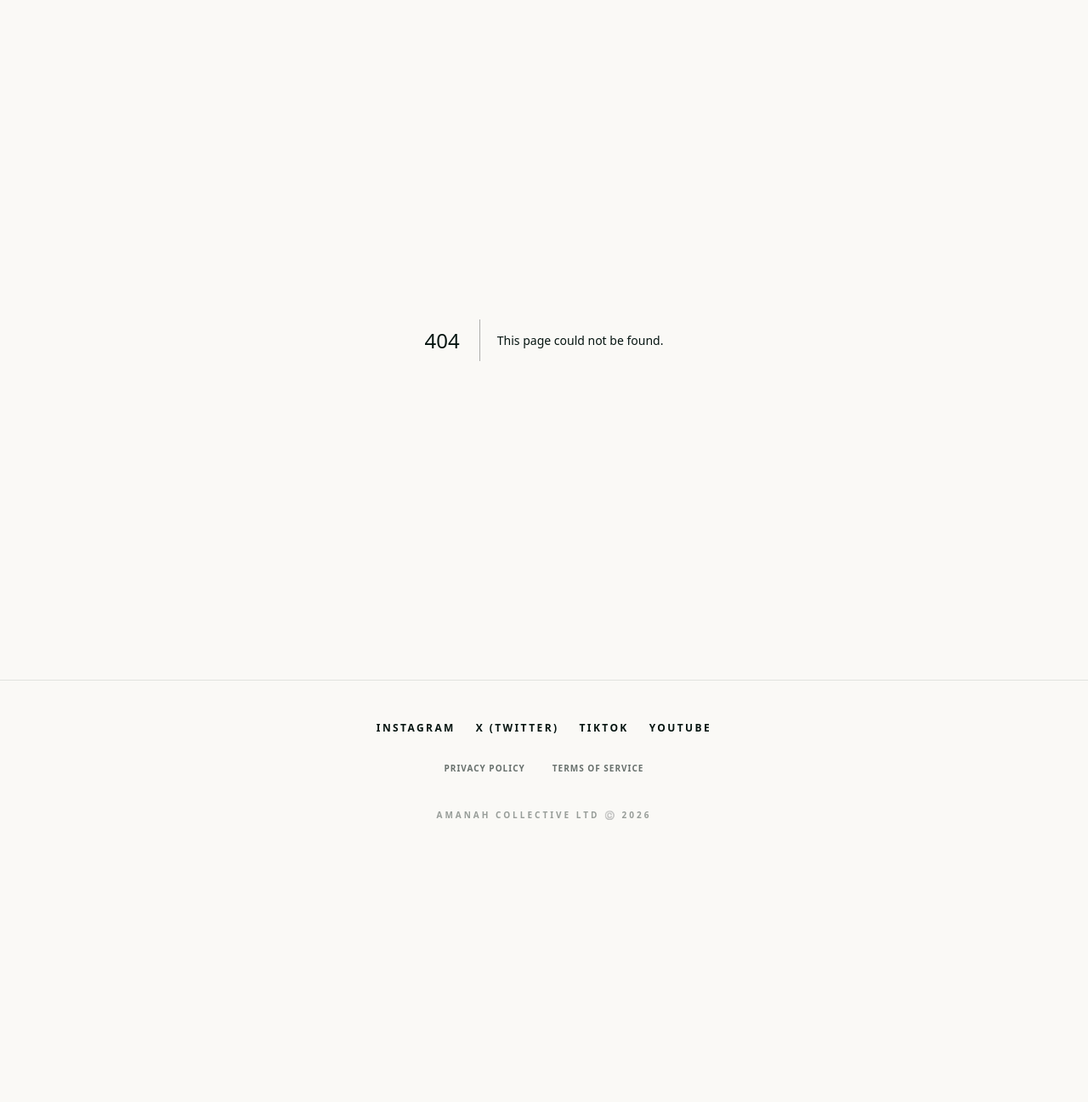
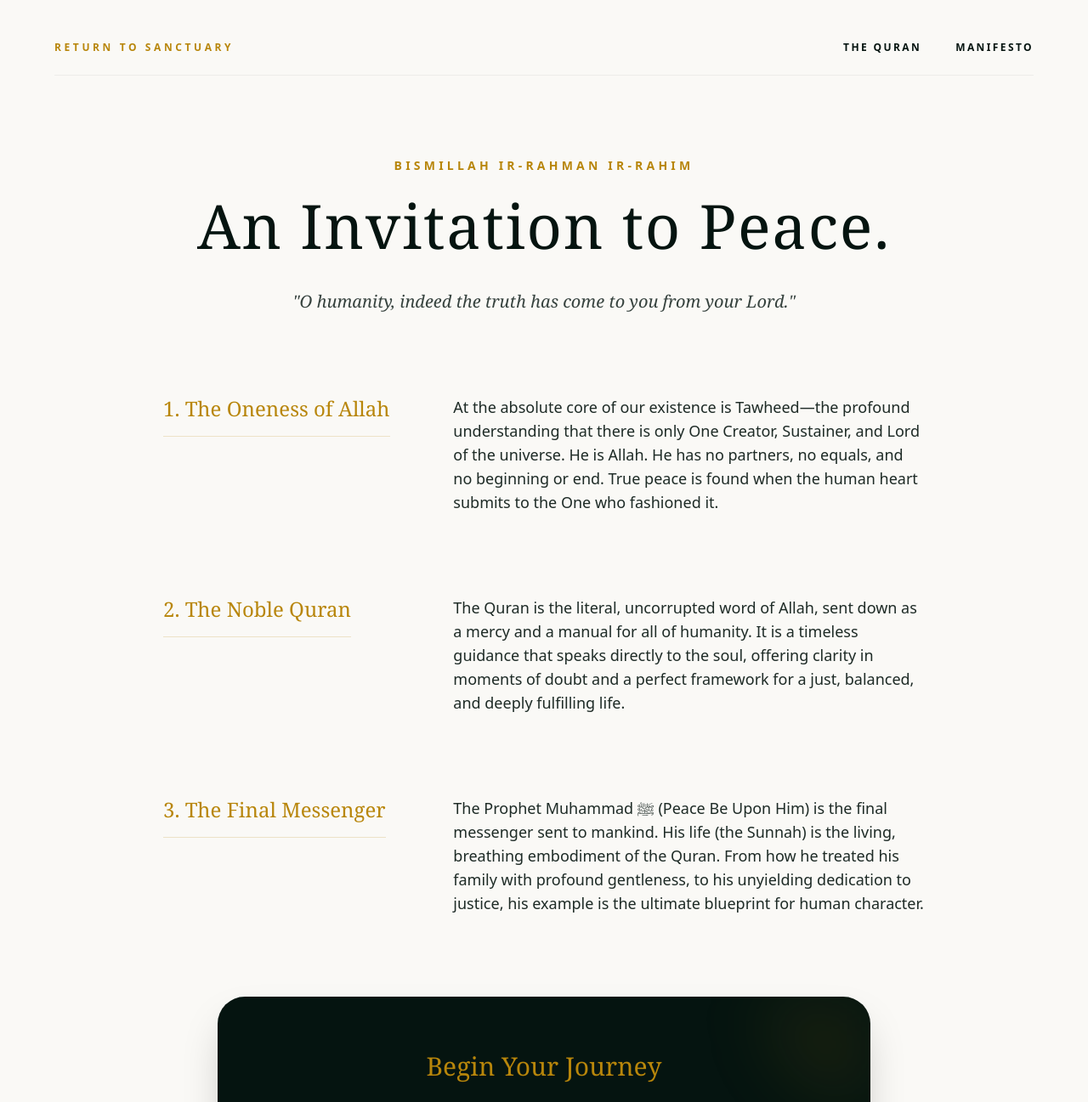
Before and after one commit to amanahco/amanah-web, a Next.js app: page /invitation in a window 1280 px wide. Before the commit this address had no page. Shown: the top 1297 px of the page at 85% size. Before the commit the page ends 1031 px from the top, so only its background shows below. Built offline with nearby package versions, Linux system fonts and the light colour scheme.

Commit message:
UI: Refined footer layout on Manifesto, Story, and Quran pages for improved consistency and design coherence.

```diff
--- /dev/null
+++ b/app/invitation/page.tsx
@@ -0,0 +1,103 @@
+/**
+ * UI: Amanah Web Storefront - The Invitation (Da'wah Portal)
+ * Description: A serene, universal introduction to Islam.
+ * Focuses on Tawheed, the Noble Quran, and the Sunnah.
+ * Designed with strict 'Quiet Luxury' aesthetics.
+ * Amanah Collective Ltd ©️ 2026
+ */
+
+import React from 'react';
+import Link from 'next/link';
+
+export default function Invitation() {
+  return (
+    <main className="w-full flex flex-col items-center pt-12 pb-24 px-6 md:px-12 font-sans text-[#051410] bg-[#FAF9F6] min-h-screen overflow-x-hidden">
+
+      {/* Elegant Top Navigation */}
+      <nav className="w-full max-w-6xl flex justify-between items-center mb-20 uppercase text-[10px] md:text-xs font-bold tracking-[0.2em] border-b border-[#051410]/5 pb-6">
+         <Link href="/" className="text-[#B8860B] tracking-[0.3em] hover:text-[#051410] transition-colors duration-300">
+           Return to Sanctuary
+         </Link>
+         <div className="flex gap-6 md:gap-10">
+           <Link href="/quran" className="hover:text-[#B8860B] transition-colors duration-300">The Quran</Link>
+           <Link href="/manifesto" className="hover:text-[#B8860B] transition-colors duration-300">Manifesto</Link>
+         </div>
+      </nav>
+
+      {/* Hero Section */}
+      <div className="w-full max-w-4xl flex flex-col items-center text-center mb-24 mt-4">
+        <h2 className="text-xs md:text-sm font-bold tracking-[0.3em] text-[#B8860B] mb-6 uppercase">
+          Bismillah ir-Rahman ir-Rahim
+        </h2>
+        <h1 className="text-4xl md:text-6xl lg:text-7xl font-serif mb-10 text-[#051410] tracking-wide leading-tight">
+          An Invitation to Peace.
+        </h1>
+        <p className="text-lg md:text-xl text-[#051410]/80 leading-relaxed max-w-2xl font-serif italic">
+          "O humanity, indeed the truth has come to you from your Lord."
+        </p>
+      </div>
+
+      {/* The Three Pillars of the Message */}
+      <div className="w-full max-w-4xl flex flex-col gap-16 md:gap-24 mb-24 text-left">
+
+        {/* Tawheed */}
+        <div className="flex flex-col md:flex-row gap-8 md:gap-16 items-start">
+          <div className="md:w-1/3">
+            <h3 className="text-2xl font-serif text-[#B8860B] border-b border-[#B8860B]/20 pb-4 inline-block">
+              1. The Oneness of Allah
+            </h3>
+          </div>
+          <div className="md:w-2/3">
+            <p className="text-base md:text-lg leading-relaxed text-[#051410]/90">
+              At the absolute core of our existence is Tawheed—the profound understanding that there is only One Creator, Sustainer, and Lord of the universe. He is Allah. He has no partners, no equals, and no beginning or end. True peace is found when the human heart submits to the One who fashioned it.
+            </p>
+          </div>
+        </div>
+
+        {/* The Quran */}
+        <div className="flex flex-col md:flex-row gap-8 md:gap-16 items-start">
+          <div className="md:w-1/3">
+            <h3 className="text-2xl font-serif text-[#B8860B] border-b border-[#B8860B]/20 pb-4 inline-block">
+              2. The Noble Quran
+            </h3>
+          </div>
+          <div className="md:w-2/3">
+            <p className="text-base md:text-lg leading-relaxed text-[#051410]/90">
+              The Quran is the literal, uncorrupted word of Allah, sent down as a mercy and a manual for all of humanity. It is a timeless guidance that speaks directly to the soul, offering clarity in moments of doubt and a perfect framework for a just, balanced, and deeply fulfilling life.
+            </p>
+          </div>
+        </div>
+
+        {/* The Sunnah */}
+        <div className="flex flex-col md:flex-row gap-8 md:gap-16 items-start">
+          <div className="md:w-1/3">
+            <h3 className="text-2xl font-serif text-[#B8860B] border-b border-[#B8860B]/20 pb-4 inline-block">
+              3. The Final Messenger
+            </h3>
+          </div>
+          <div className="md:w-2/3">
+            <p className="text-base md:text-lg leading-relaxed text-[#051410]/90">
+              The Prophet Muhammad ﷺ (Peace Be Upon Him) is the final messenger sent to mankind. His life (the Sunnah) is the living, breathing embodiment of the Quran. From how he treated his family with profound gentleness, to his unyielding dedication to justice, his example is the ultimate blueprint for human character.
+            </p>
+          </div>
+        </div>
+
+      </div>
+
+      {/* Gentle Call to Action */}
+      <div className="w-full max-w-3xl bg-[#051410] text-[#FAF9F6] p-12 md:p-16 rounded-[2rem] text-center shadow-2xl relative overflow-hidden">
+        <div className="absolute top-0 right-0 w-32 h-32 bg-[#B8860B]/10 rounded-bl-full blur-2xl"></div>
+        <h3 className="text-2xl md:text-3xl font-serif text-[#B8860B] mb-6 relative z-10">
+          Begin Your Journey
+        </h3>
+        <p className="text-sm md:text-base leading-relaxed opacity-90 mb-10 relative z-10 max-w-xl mx-auto">
+          Faith is not a destination you reach overnight; it is a gentle, continuous journey of the heart. We invite you to explore the final revelation for yourself.
+        </p>
+        <Link href="/quran" className="inline-block bg-[#FAF9F6] text-[#051410] px-10 py-4 rounded-full text-xs uppercase tracking-widest font-bold hover:bg-[#B8860B] hover:text-[#FAF9F6] transition-all duration-300 relative z-10">
+          Read the Noble Quran
+        </Link>
+      </div>
+
+    </main>
+  );
+}
```
